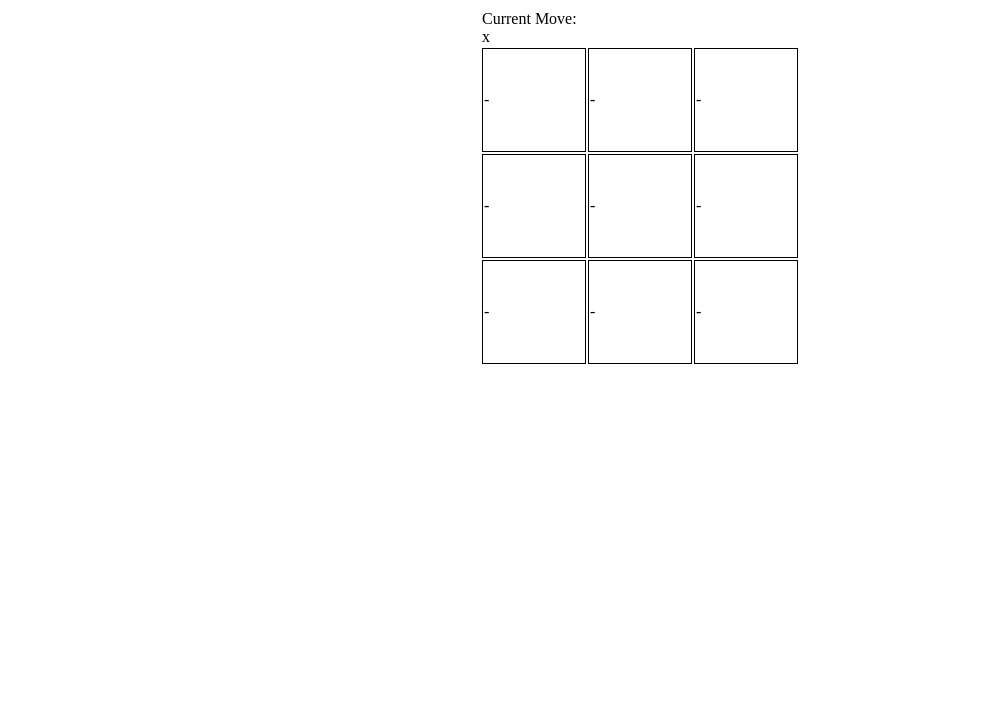
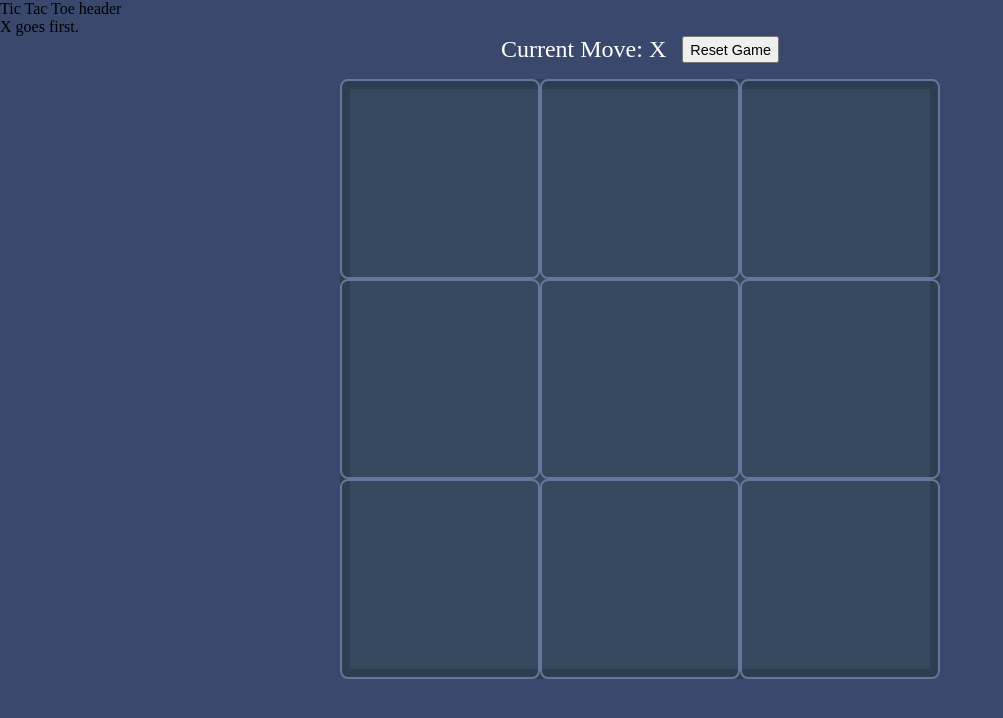
Before and after one commit to Vroomfrondal/Tic-Tac-Toe, a React (Create React App) app: page / in a window 1280 px wide. Shown: the top 718 px of the page, without its empty margins (0-1003 px from the left). Built offline with nearby package versions, Linux system fonts and the light colour scheme.

Commit message:
[CSS] Game Board Completion
- Created FlexBox container holding <Square /> components for each section on the game

- renamed classes and components to make more sense

```diff
--- a/src/components/App.tsx
+++ b/src/components/App.tsx
@@ -1,9 +1,14 @@
 import React from 'react'
+import Header from './Header'
 import Board from './Board'
-import './Board.css'
 
 function App() {
-  return <Board />
+  return (
+    <>
+      <Header />
+      <Board />
+    </>
+  )
 }
 
 export default App
--- a/src/components/Board.css
+++ b/src/components/Board.css
@@ -1,12 +1,28 @@
-/*  */
-.container {
+.game-header {
   display: flex;
-  align-items: center;
   justify-content: center;
+  padding-bottom: 1rem; /* top, right, bottom, left */
 }
 
-table td {
-  border: 1px solid black;
-  width: 100px;
-  height: 100px;
+.current-move-message {
+  color: #fff;
+  font-size: 1.5rem;
+  padding-right: 1rem;
 }
+
+.game-reset-button {
+  font-size: 0.9em;
+}
+
+.game-board {
+  display: flex;
+  justify-content: center;
+  align-items: center;
+  width: 600px;
+  height: 600px;
+  margin: auto;
+  background-color: #34495e;
+  border: 10px solid #2c3e50;
+  border-radius: 10px;
+  color: #fff;
+}
--- a/src/components/Board.tsx
+++ b/src/components/Board.tsx
@@ -1,37 +1,42 @@
 import React, { useState } from 'react'
-import Cell from './Cell'
+import Square from './Square'
+import './Board.css'
 
 const Board = () => {
-  const [playerTurn, setPlayerTurn] = useState('x')
+  const [playerTurn, setPlayerTurn] = useState('X')
 
   const determineTurn = () => {
-    if (playerTurn === 'x') setPlayerTurn((prevTurn: any) => (prevTurn = 'o'))
-    else setPlayerTurn((prevTurn: any) => (prevTurn = 'x'))
+    if (playerTurn === 'X') setPlayerTurn((prevTurn: any) => (prevTurn = 'O'))
+    else setPlayerTurn((prevTurn: any) => (prevTurn = 'X'))
   }
 
   return (
-    <div className="container">
-      <table>
-        Current Move: {playerTurn}
-        <tbody>
-          <tr>
-            <Cell num={1} />
-            <Cell num={2} />
-            <Cell num={3} />
-          </tr>
-          <tr>
-            <Cell num={4} />
-            <Cell num={5} />
-            <Cell num={6} />
-          </tr>
-          <tr>
-            <Cell num={7} />
-            <Cell num={8} />
-            <Cell num={9} />
-          </tr>
-        </tbody>
-      </table>
-    </div>
+    <>
+      <section className="game-header">
+        <span className="current-move-message">Current Move: {playerTurn}</span>
+        <button className="game-reset-button" id="game_reset_button">
+          Reset Game
+        </button>
+      </section>
+
+      <section className="game-board">
+        <div className="column">
+          <Square num={1} />
+          <Square num={2} />
+          <Square num={3} />
+        </div>
+        <div className="column">
+          <Square num={4} />
+          <Square num={5} />
+          <Square num={6} />
+        </div>
+        <div className="column">
+          <Square num={7} />
+          <Square num={8} />
+          <Square num={9} />
+        </div>
+      </section>
+    </>
   )
 }
 
--- /dev/null
+++ b/src/components/Header.css
@@ -0,0 +1,17 @@
+/*  CSS Reset */
+*,
+*::before,
+*::after {
+  box-sizing: border-box;
+}
+
+#root {
+  height: 100vh;
+  background-color: #3a486e;
+}
+
+html,
+body {
+  margin: 0;
+  padding: 0;
+}
--- /dev/null
+++ b/src/components/Header.tsx
@@ -0,0 +1,13 @@
+import React from 'react'
+import './Header.css'
+
+function Header() {
+  return (
+    <>
+      <div className="test">Tic Tac Toe header</div>
+      <div>X goes first.</div>
+    </>
+  )
+}
+
+export default Header
--- /dev/null
+++ b/src/components/Square.css
@@ -0,0 +1,12 @@
+.square {
+  display: block;
+  height: 200px;
+  width: 200px;
+  border: 2.5px solid #66759b;
+  border-radius: 0.5rem;
+}
+
+.square:hover {
+  transition: 0.2s;
+  background-color: #2d3f52;
+}
--- a/src/components/Cell.tsx
+++ b/src/components/Square.tsx
@@ -1,19 +1,19 @@
 import React, { useState } from 'react'
+import './Square.css'
 
-const Cell = ({ num }: { num: any }) => {
+const Square = ({ num }: any) => {
   const handlePlayerClick = (num: any) => {
     alert(num)
   }
 
   return (
-    <td
+    <div
+      className="square"
       onClick={() => {
         handlePlayerClick(num)
       }}
-    >
-      -
-    </td>
+    ></div>
   )
 }
 
-export default Cell
+export default Square
```
Also changed, not shown: 1 other file (tests, documents, lock files or other folders).
